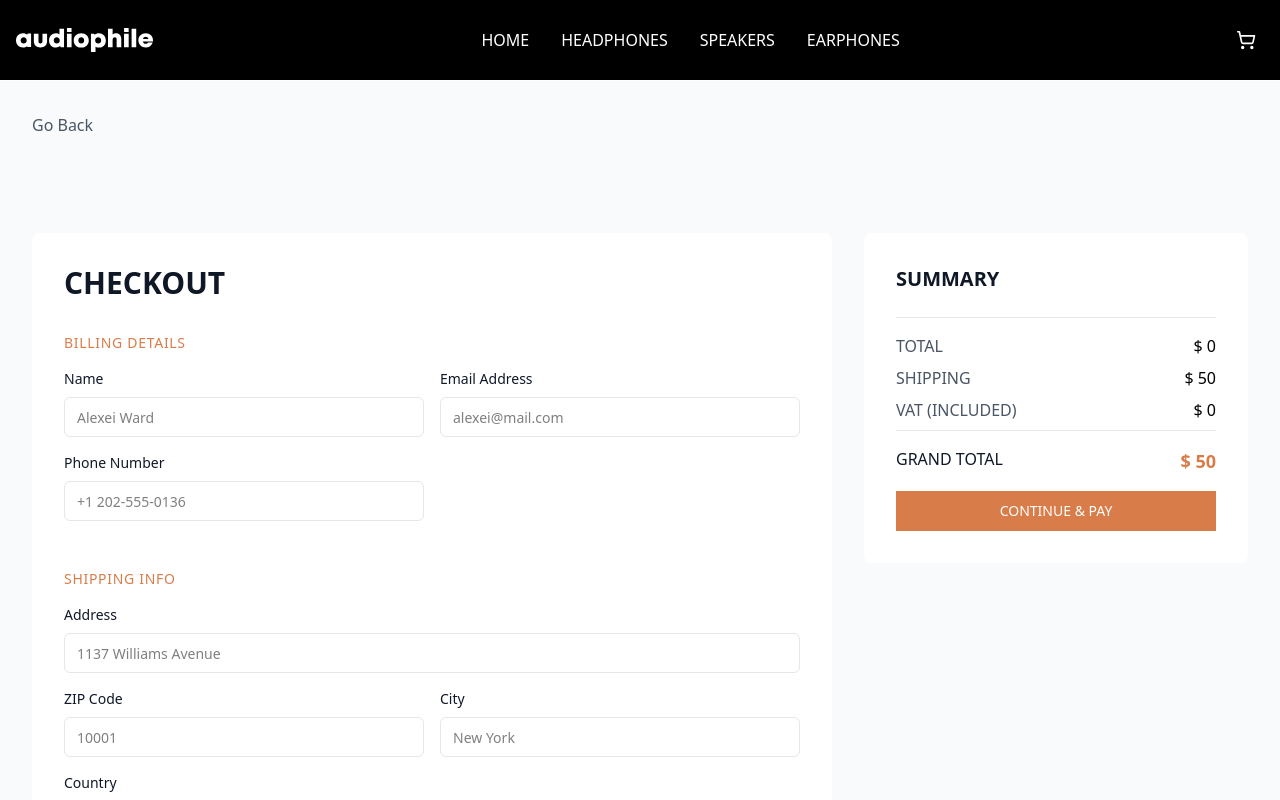
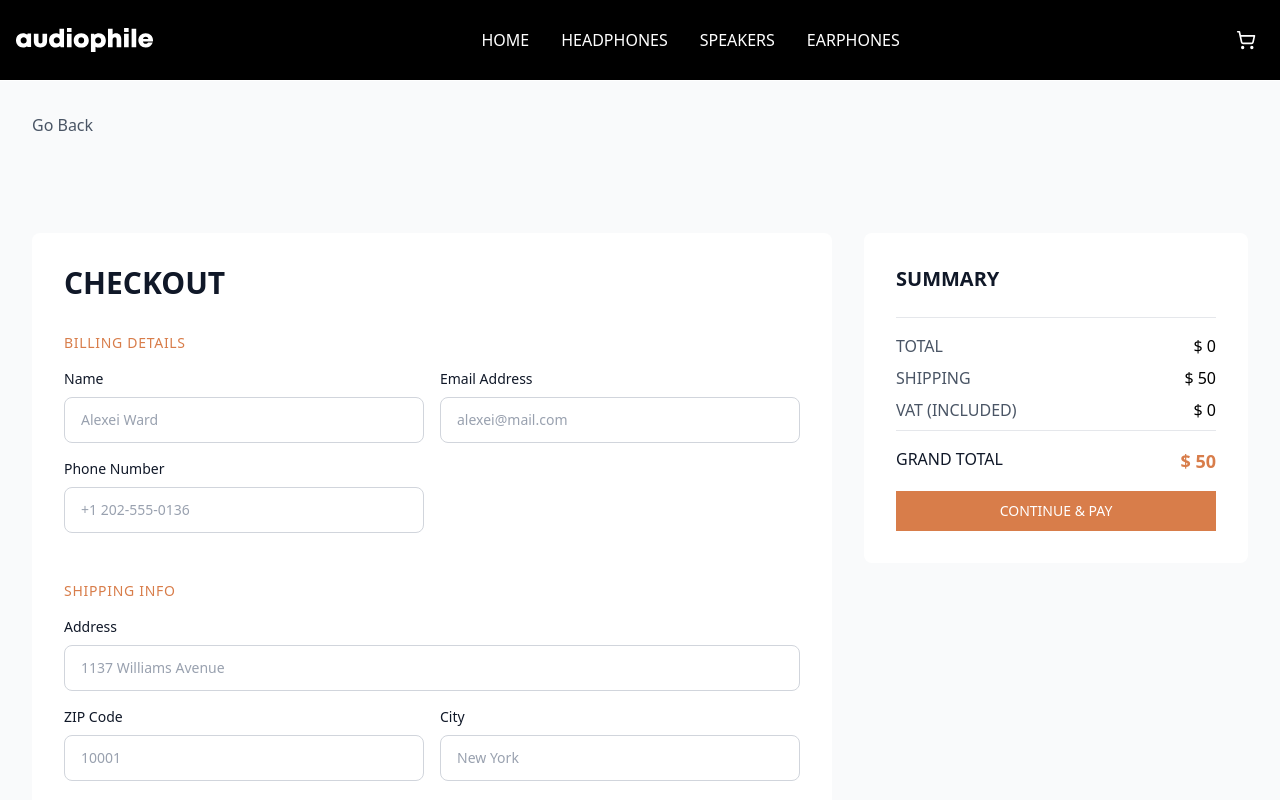
Before and after one commit to kyboahene/azubi-store, a Next.js app: page /checkout in a window 1280 px wide. Shown: the top 800 px of the page. Built offline with nearby package versions, Linux system fonts and the light colour scheme.

Commit message:
feat: update Input component styles

```diff
--- a/modules/shared/input/index.tsx
+++ b/modules/shared/input/index.tsx
@@ -11,7 +11,7 @@ const Input = React.forwardRef<HTMLInputElement, InputProps>(
       <input
         type={type}
         className={cn(
-          "flex h-10 w-full rounded-md border border-gray-200 px-3 py-2 text-sm ring-offset-background file:border-0 file:bg-transparent file:text-sm file:font-medium placeholder:text-muted-foreground focus-visible:outline-none disabled:cursor-not-allowed disabled:opacity-50",
+          "flex w-full px-4 py-3 text-sm ring-offset-background border-[1px] border-gray-300 rounded-lg focus:ring-[1px] focus:ring-[#D87D4A] focus:border-[#D87D4A] outline-none transition-colors duration-200 placeholder:text-gray-400 focus-visible:outline-none disabled:cursor-not-allowed disabled:opacity-50",
           className
         )}
         ref={ref}
```
